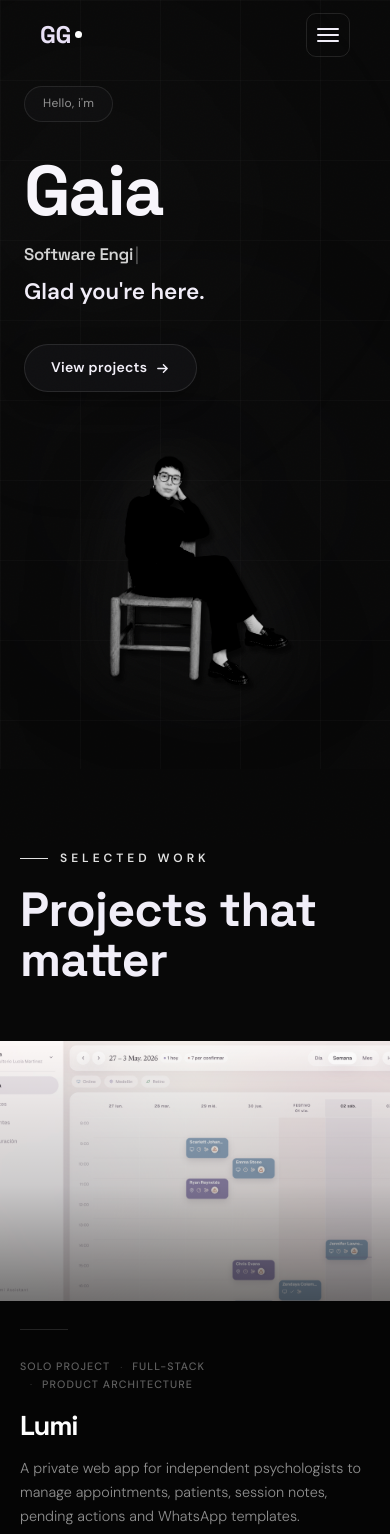
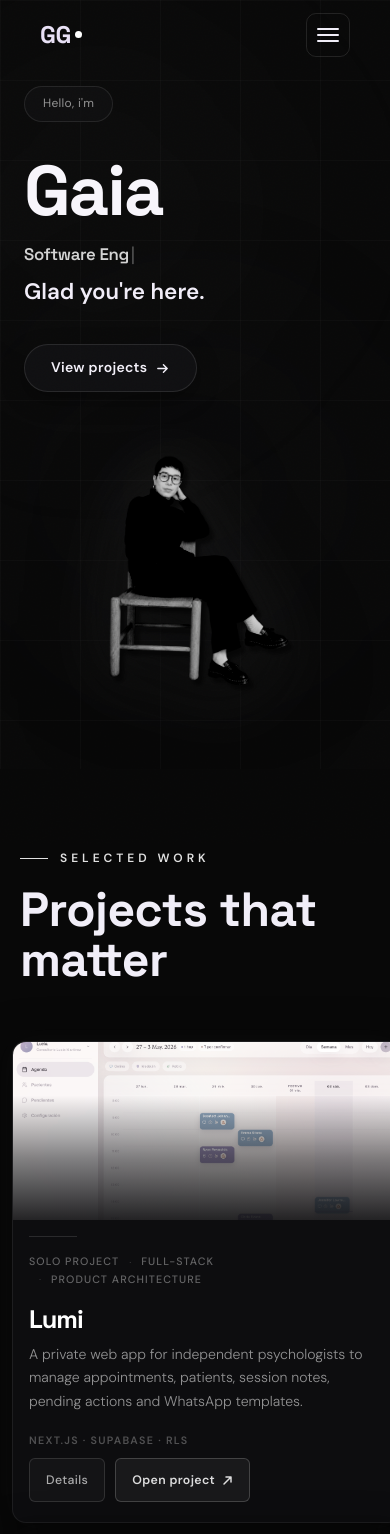
Before and after one commit to GaiaGomez/gaia-gomez-portfolio, a React (Vite) app: page / in a window 390 px wide. Shown: the top 1534 px of the page. Built offline with nearby package versions, Linux system fonts and the light colour scheme.

Commit message:
Improve mobile project cards and cover image

```diff
--- a/src/index.css
+++ b/src/index.css
@@ -381,8 +381,10 @@ img { display: block; max-width: 100%; }
 }
 
 @media (prefers-reduced-motion: reduce) {
+  .wrapper,
   .wrapper__bg,
-  .wrapper__content {
+  .wrapper__content,
+  .wrapper .editorial-actions {
     opacity: 1 !important;
     transform: none !important;
     transition: none !important;
@@ -433,53 +435,127 @@ img { display: block; max-width: 100%; }
   .btn { min-height: var(--btn-h-mobile); }
   .ui-card { padding: var(--card-pad-mobile); }
 
-  /* Stack: image on top, content below with solid background */
+  /* ── Mobile project card ─────────────────────────── */
   .wrapper {
     min-height: unset;
-    overflow: visible;
+    overflow: hidden;
+    border-radius: 16px;
+    border: 1px solid rgba(255, 255, 255, 0.07);
+    background: #0d0d0f;
+    margin: 0 20px 14px;
+    /* Card entrance: fade + rise + subtle scale */
+    opacity: 0;
+    transform: translateY(28px) scale(0.984);
+    transition:
+      opacity 0.62s cubic-bezier(0.22, 0.61, 0.36, 1),
+      transform 0.62s cubic-bezier(0.22, 0.61, 0.36, 1);
+    box-shadow: 0 2px 24px rgba(0, 0, 0, 0.5);
   }
 
-  /* Image becomes a regular block element */
+  .wrapper.is-revealed {
+    opacity: 1;
+    transform: translateY(0) scale(1);
+    /* Subtle gray ambient glow — no color */
+    box-shadow:
+      0 4px 40px rgba(0, 0, 0, 0.6),
+      0 0 28px rgba(150, 150, 160, 0.06);
+  }
+
+  /* Image block */
   .wrapper__bg {
     position: relative;
-    height: 320px;
+    height: 220px;
     background-attachment: scroll;
-    /* opacity reveal still works via is-revealed */
+    background-size: cover;
+    background-position: center 25%;
+    opacity: 0;
+    transition: opacity 0.5s ease 0.12s;
   }
 
-  /* Limit gradient to the image area only */
+  .wrapper.is-revealed .wrapper__bg {
+    opacity: 1;
+  }
+
+  /* Gradient fades image bottom into card bg */
   .wrapper__gradient {
-    height: 320px;
+    position: absolute;
     inset: 0 0 auto 0;
-    background: linear-gradient(to top,
-      rgba(0,0,0,0.72) 0%,
-      rgba(0,0,0,0.18) 55%,
-      transparent 100%
+    height: 220px;
+    background: linear-gradient(
+      to bottom,
+      transparent 30%,
+      rgba(13, 13, 15, 0.5) 65%,
+      rgba(13, 13, 15, 0.9) 100%
     );
   }
 
-  /* Content: solid background, below image, no overlay */
+  /* Content block — animates in after card */
   .wrapper__content {
     position: relative;
     bottom: auto;
-    background: #050505;
-    padding: 36px 28px;
-    opacity: 1 !important;
-    transform: none !important;
-    transition: none !important;
+    background: transparent;
+    padding: 22px 22px 28px;
+    opacity: 0;
+    transform: translateY(10px);
+    transition:
+      opacity 0.5s cubic-bezier(0.22, 0.61, 0.36, 1) 0.26s,
+      transform 0.5s cubic-bezier(0.22, 0.61, 0.36, 1) 0.26s;
+  }
+
+  .wrapper.is-revealed .wrapper__content {
+    opacity: 1;
+    transform: translateY(0);
+  }
+
+  /* Buttons appear last */
+  .wrapper .editorial-actions {
+    opacity: 0;
+    transform: translateY(5px);
+    transition:
+      opacity 0.4s ease 0.44s,
+      transform 0.4s ease 0.44s;
+  }
+
+  .wrapper.is-revealed .editorial-actions {
+    opacity: 1;
+    transform: translateY(0);
   }
 }
 
 @media (max-width: 600px) {
-  .wrapper__bg { height: 260px; }
-  .wrapper__content { padding: 28px 20px; }
+  .wrapper__bg { height: 200px; }
+  .wrapper__gradient { height: 200px; }
+  .wrapper__content { padding: 18px 18px 24px; }
+  .editorial-divider { margin-bottom: 16px; }
   .editorial-title {
-    font-size: clamp(1.7rem, 7vw, 2.2rem);
-    letter-spacing: -1.2px;
+    font-size: clamp(1.5rem, 6.5vw, 2rem);
+    letter-spacing: -1px;
+    margin-bottom: 10px;
   }
-  .editorial-desc { font-size: 0.9rem; }
-  .editorial-bottom { flex-direction: column; align-items: flex-start; }
-  .project-feature-btn { width: 100%; justify-content: center; }
+  .editorial-desc {
+    font-size: 0.88rem;
+    margin-bottom: 22px;
+  }
+  .editorial-bottom {
+    flex-direction: column;
+    align-items: flex-start;
+    gap: 12px;
+  }
+  .project-feature-btn {
+    padding: 9px 16px;
+    font-size: 0.77rem;
+    min-height: 44px;
+  }
+}
+
+@media (max-width: 480px) {
+  .wrapper {
+    margin: 0 12px 12px;
+    border-radius: 14px;
+  }
+  .wrapper__bg { height: 178px; }
+  .wrapper__gradient { height: 178px; }
+  .wrapper__content { padding: 16px 16px 20px; }
 }
 
 @keyframes modalOverlayIn {
```
